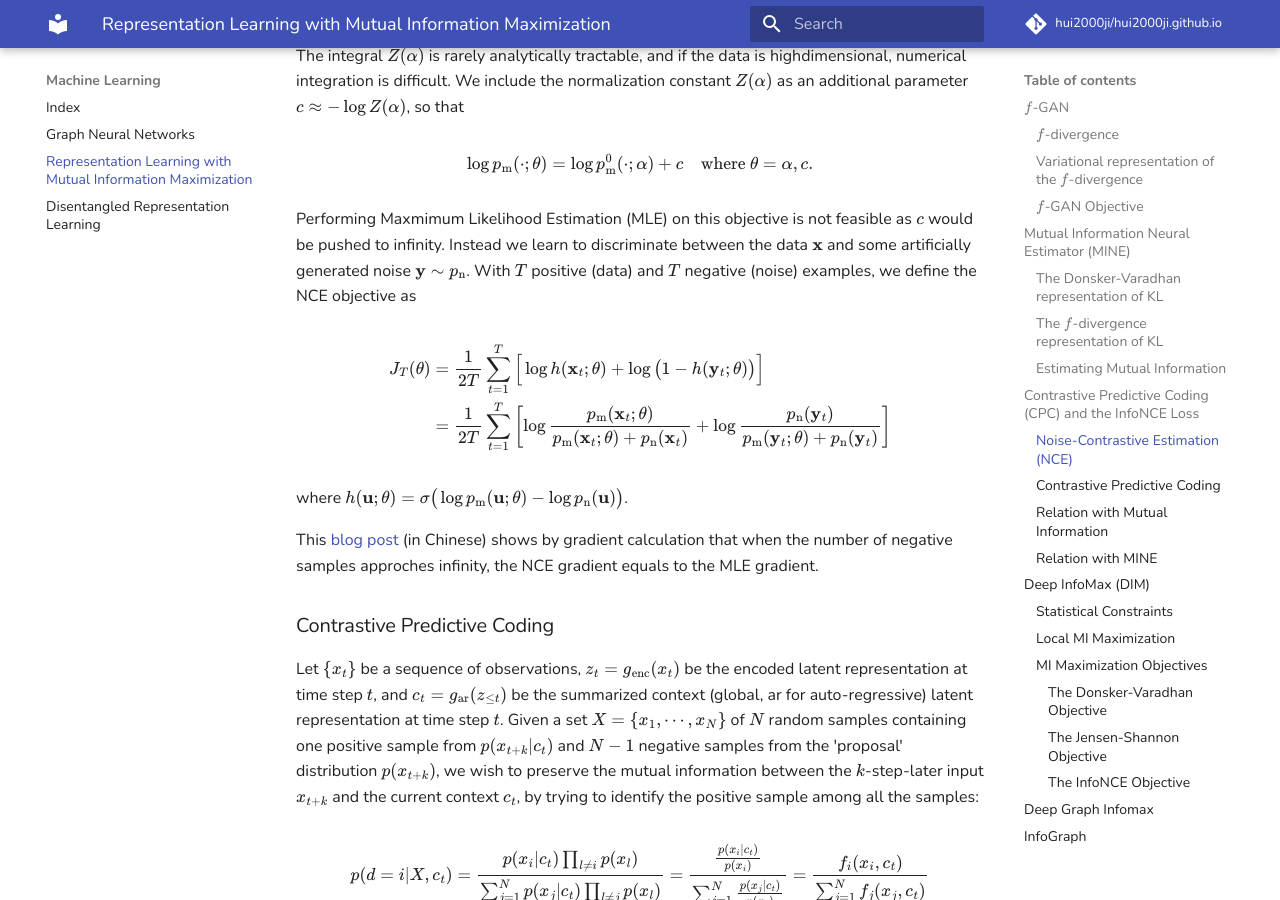
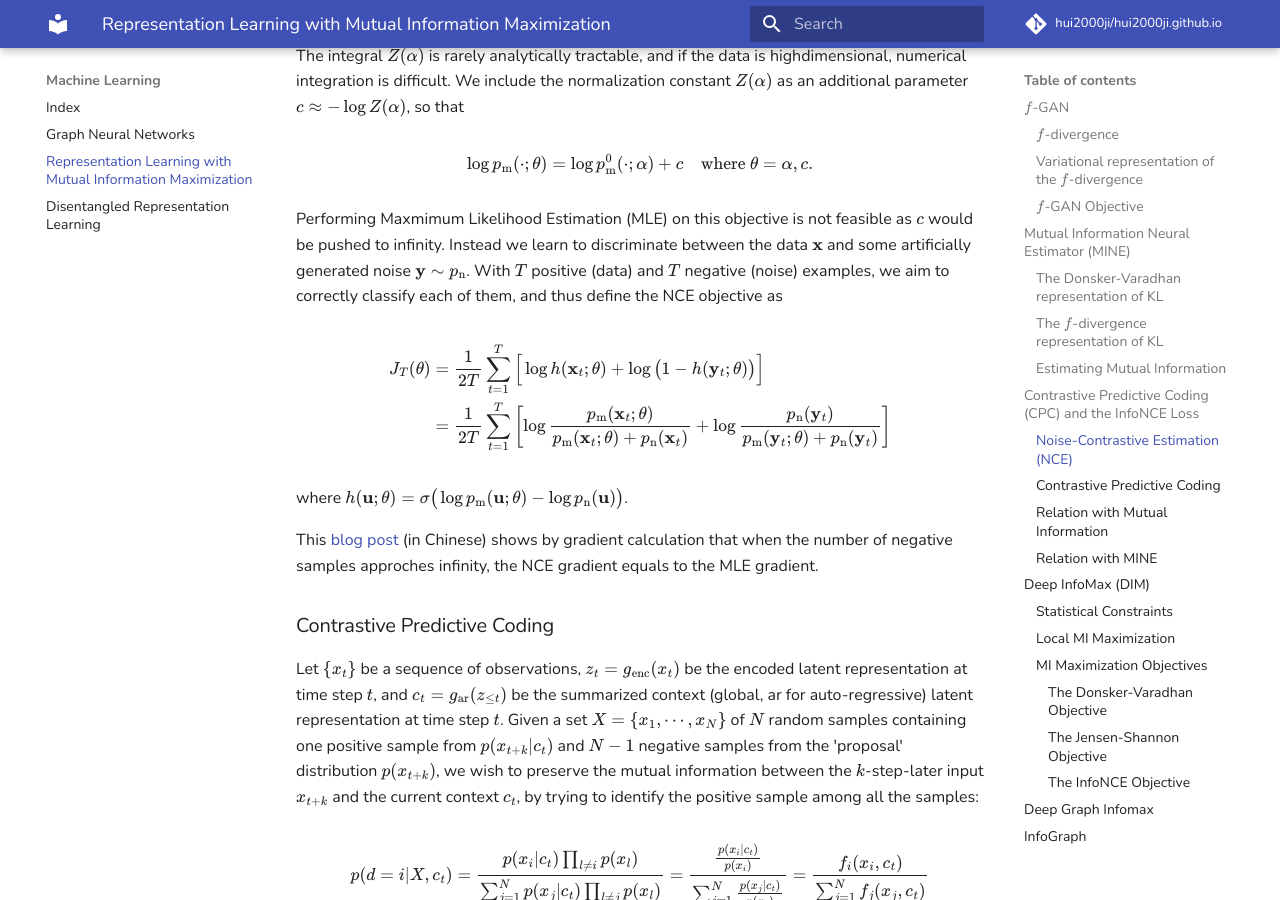
Before and after one commit to hui2000ji/hui2000ji.github.io, an MkDocs documentation site: the page built from docs/machine_learning/representation_learning_with_mutual_information_maximization.md, in a window 1280 px wide and 900 px high, scrolled down 4725 px. Built offline with MkDocs 1.6.1 and Material for MkDocs 9.7.7, drawn with Linux system fonts in a browser that asks for light colours; nearby versions of some CDN libraries; comment, search, counter and statistics services are not loaded.

Commit message:
minor changes to ReprLearnWthMIMax

```diff
--- a/docs/machine_learning/representation_learning_with_mutual_information_maximization.md
+++ b/docs/machine_learning/representation_learning_with_mutual_information_maximization.md
@@ -176,7 +176,7 @@ The integral $Z(\alpha)$ is rarely analytically tractable, and if the data is hi
 
 $$\log p_\mathrm{m}(\cdot; \theta) = \log p_\mathrm{m}^0(\cdot; \alpha) + c \quad \text{where} \ \theta = {\alpha, c}.$$
 
-Performing Maxmimum Likelihood Estimation (MLE) on this objective is not feasible as $c$ would be pushed to infinity. Instead we learn to discriminate between the data $\mathbf{x}$ and some artificially generated noise $\mathbf{y} \sim p_{\mathrm{n}}$. With $T$ positive (data) and $T$ negative (noise) examples, we define the NCE objective as
+Performing Maxmimum Likelihood Estimation (MLE) on this objective is not feasible as $c$ would be pushed to infinity. Instead we learn to discriminate between the data $\mathbf{x}$ and some artificially generated noise $\mathbf{y} \sim p_{\mathrm{n}}$. With $T$ positive (data) and $T$ negative (noise) examples, we aim to correctly classify each of them, and thus define the NCE objective as
 
 $$
 \begin{align}
```
